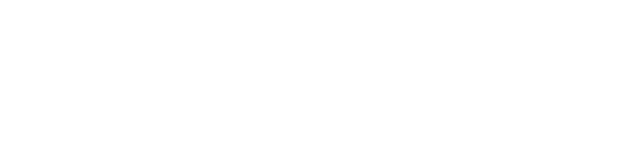
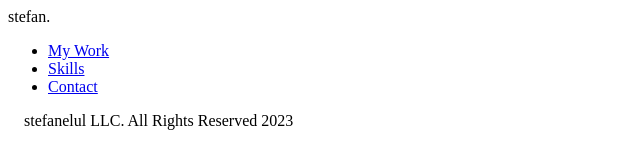
Before and after one commit to stefangoina/odin-landing-page, a plain HTML site: page index.html in a window 1280 px wide. Shown: the whole page, without its empty margins (0-640 px from the left). Drawn offline with Linux system fonts and the light colour scheme.

Commit message:
add navbar and footer

```diff
--- a/index.html
+++ b/index.html
@@ -3,8 +3,29 @@
   <head>
     <meta charset="UTF-8" />
     <meta name="viewport" content="width=device-width, initial-scale=1.0" />
-    <title>Document</title>
+    <title>Landing Page - Stefan</title>
+    <script
+      src="https://kit.fontawesome.com/9f338cad7a.js"
+      crossorigin="anonymous"
+    ></script>
     <link rel="stylesheet" href="style.css" />
   </head>
-  <body></body>
+  <body>
+    <div class="header">
+      <div class="logo">stefan.</div>
+      <ul class="navbar">
+        <li>
+          <a href="https://www.youtube.com/@adisor3889" target="_blank"
+            >My Work</a
+          >
+        </li>
+        <li><a href="#">Skills</a></li>
+        <li><a href="#">Contact</a></li>
+      </ul>
+    </div>
+    <div class="footer">
+      <i class="fa-regular fa-copyright" style="color: #ffffff"></i>stefanelul
+      LLC. All Rights Reserved 2023
+    </div>
+  </body>
 </html>
```
